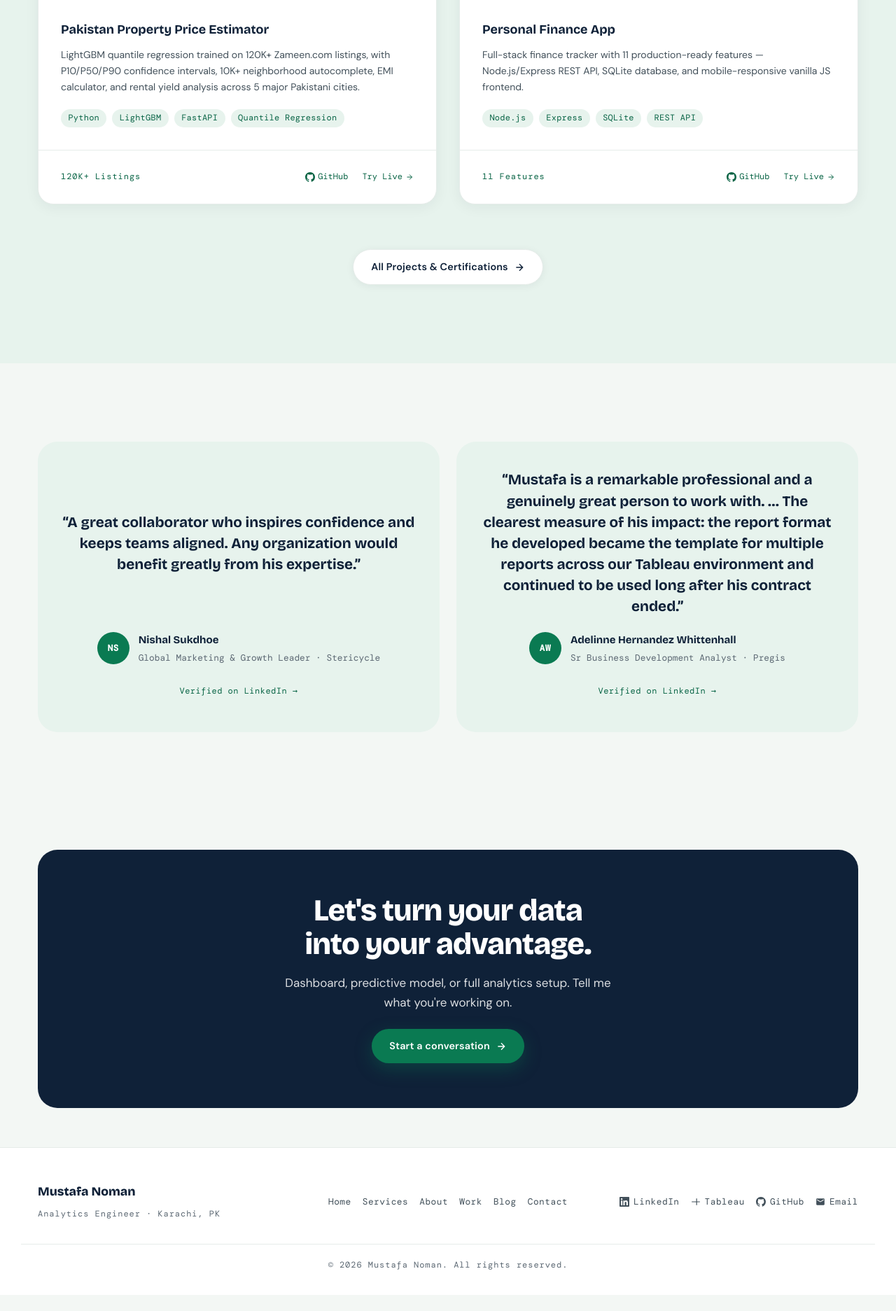
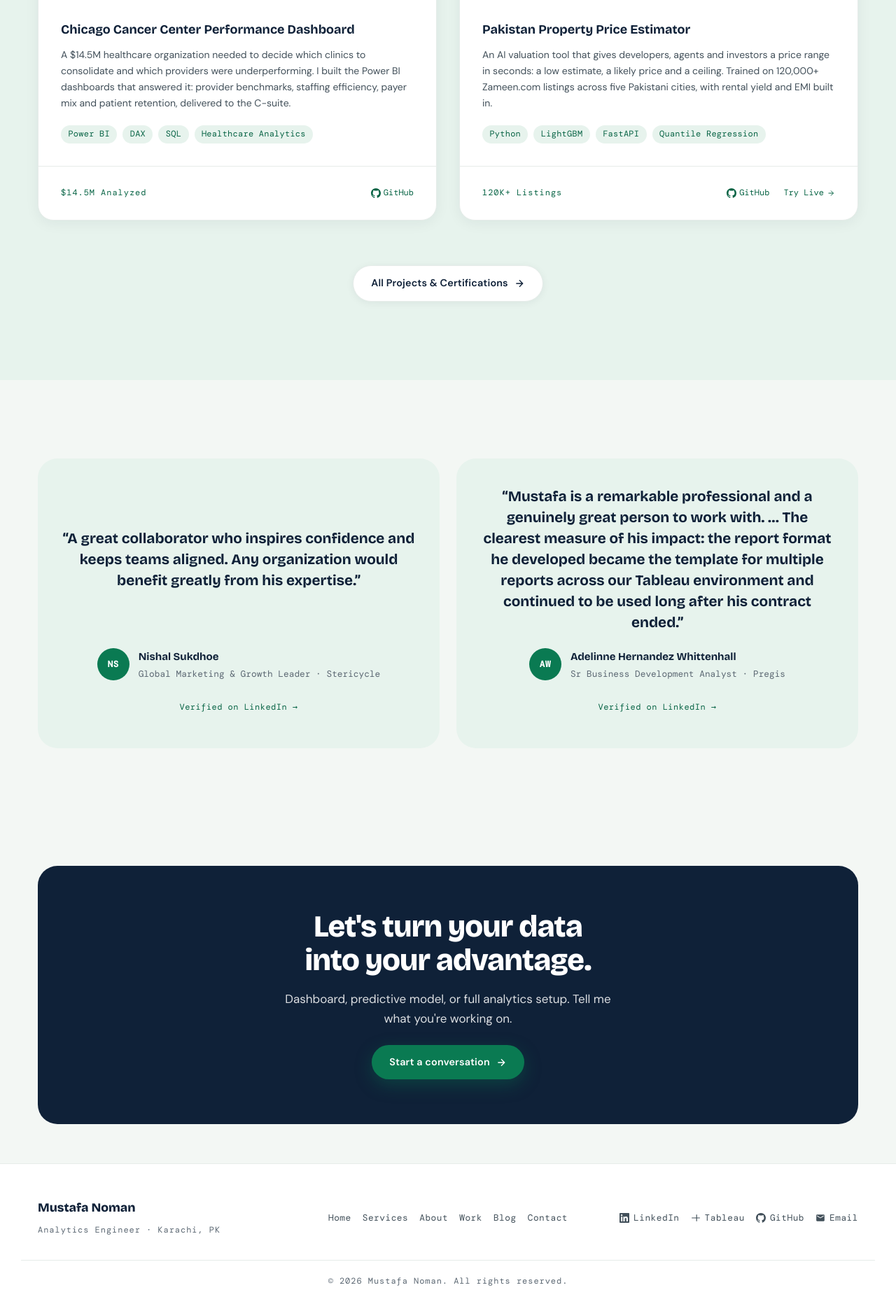
Before and after one commit to mustafanoman128/Website, a Flask app: page / in a window 1280 px wide. Shown: the part 2400-4273 px from the top of the page at 70% size. Before the commit the page ends 4214 px from the top, so only its background shows below. Run offline with Flask 3, Linux system fonts and the light colour scheme; some libraries are stand-ins or nearby versions.

Commit message:
Real project screenshots, home leads with CCC, contact asks what you need
- Replace the AI-generated Property Estimator and Finance App images with
  framed screenshots of the real apps (~120 KB JPEGs instead of ~2 MB PNGs).
  The Cancer Center image stays until a Power BI screenshot exists.
- Home "Selected Work" now shows the Cancer Center and the Property
  Estimator with outcome-first copy; the Finance App stays on /projects.
- Contact: "Inquiry Type" becomes "What do you need?" with options that
  match the four services (INQUIRY_LABELS keys dashboards/etl/ai/web/unsure),
  plus a short "What happens next" list. New test for a known key.
- CLAUDE.md documents the new inquiry keys and the screenshot recipe.

Co-Authored-By: Claude Opus 5.5 <noreply@anthropic.com>

```diff
--- a/app.py
+++ b/app.py
@@ -89,9 +89,11 @@ def nl2br_filter(value):
 
 # Maps contact-form inquiry_type field values to human-readable labels used in the notification email.
 INQUIRY_LABELS = {
-    "freelance": "Freelance / Consulting",
-    "collab": "Collaboration",
-    "general": "General",
+    "dashboards": "Dashboards & reporting",
+    "etl": "Data pipelines (ETL)",
+    "ai": "AI / predictive model",
+    "web": "Web app or internal tool",
+    "unsure": "Not sure yet",
 }
 
 # One plain address: rejects "a@b", comma/semicolon lists, spaces and angle brackets.
--- a/templates/home.html
+++ b/templates/home.html
@@ -156,11 +156,31 @@
       <!-- Project 1 -->
       <article class="project-card reveal">
         <div class="project-card__img">
-          <img src="{{ url_for('static', filename='img/project-bhp.png') }}" alt="Pakistan Property Price Estimator" width="1536" height="1024" loading="lazy" />
+          <img src="{{ url_for('static', filename='img/project-cancer-center.png') }}" alt="Chicago Cancer Center Performance Dashboard" width="1536" height="1024" loading="lazy" />
+        </div>
+        <div class="project-card__body">
+          <h3>Chicago Cancer Center Performance Dashboard</h3>
+          <p>A $14.5M healthcare organization needed to decide which clinics to consolidate and which providers were underperforming. I built the Power BI dashboards that answered it: provider benchmarks, staffing efficiency, payer mix and patient retention, delivered to the C-suite.</p>
+          <div class="project-card__tags">
+            <span>Power BI</span><span>DAX</span><span>SQL</span><span>Healthcare Analytics</span>
+          </div>
+        </div>
+        <div class="project-card__foot">
+          <span class="project-card__metric mono">$14.5M Analyzed</span>
+          <div class="project-card__links">
+            <a href="https://github.com/mustafanoman128/ChicagoCancerCenter-CCC-" target="_blank" rel="noopener noreferrer" class="project-card__link mono"><svg width="14" height="14" fill="currentColor" viewBox="0 0 16 16" aria-hidden="true"><path d="M8 0C3.58 0 0 3.58 0 8c0 3.54 2.29 6.53 5.47 7.59.4.07.55-.17.55-.38 0-.19-.01-.82-.01-1.49-2.01.37-2.53-.49-2.69-.94-.09-.23-.48-.94-.82-1.13-.28-.15-.68-.52-.01-.53.63-.01 1.08.58 1.23.82.72 1.21 1.87.87 2.33.66.07-.52.28-.87.51-1.07-1.78-.2-3.64-.89-3.64-3.95 0-.87.31-1.59.82-2.15-.08-.2-.36-1.02.08-2.12 0 0 .67-.21 2.2.82.64-.18 1.32-.27 2-.27s1.36.09 2 .27c1.53-1.04 2.2-.82 2.2-.82.44 1.1.16 1.92.08 2.12.51.56.82 1.27.82 2.15 0 3.07-1.87 3.75-3.65 3.95.29.25.54.73.54 1.48 0 1.07-.01 1.93-.01 2.2 0 .21.15.46.55.38A8.01 8.01 0 0 0 16 8c0-4.42-3.58-8-8-8"/></svg>GitHub</a>
+          </div>
+        </div>
+      </article>
+
+      <!-- Project 2 -->
+      <article class="project-card reveal">
+        <div class="project-card__img">
+          <img src="{{ url_for('static', filename='img/project-property.jpg') }}" alt="Pakistan Property Price Estimator showing a PKR 1.51 Crore estimate, with a 1.04 to 1.81 Crore range, for a 10-marla house in Bahria Town, Lahore" width="1440" height="1080" loading="lazy" />
         </div>
         <div class="project-card__body">
           <h3>Pakistan Property Price Estimator</h3>
-          <p>LightGBM quantile regression trained on 120K+ Zameen.com listings, with P10/P50/P90 confidence intervals, 10K+ neighborhood autocomplete, EMI calculator, and rental yield analysis across 5 major Pakistani cities.</p>
+          <p>An AI valuation tool that gives developers, agents and investors a price range in seconds: a low estimate, a likely price and a ceiling. Trained on 120,000+ Zameen.com listings across five Pakistani cities, with rental yield and EMI built in.</p>
           <div class="project-card__tags">
             <span>Python</span><span>LightGBM</span><span>FastAPI</span><span>Quantile Regression</span>
           </div>
@@ -175,30 +195,6 @@
           </div>
         </div>
       </article>
-
-      <!-- Project 2 -->
-      <article class="project-card reveal">
-        <div class="project-card__img">
-          <img src="{{ url_for('static', filename='img/project-finance.png') }}" alt="Personal Finance App" width="1536" height="1024" loading="lazy" />
-        </div>
-        <div class="project-card__body">
-          <h3>Personal Finance App</h3>
-          <p>Full-stack finance tracker with 11 production-ready features — Node.js/Express REST API, SQLite database, and mobile-responsive vanilla JS frontend.</p>
-          <div class="project-card__tags">
-            <span>Node.js</span><span>Express</span><span>SQLite</span><span>REST API</span>
-          </div>
-        </div>
-        <div class="project-card__foot">
-          <span class="project-card__metric mono">11 Features</span>
-          <div class="project-card__links">
-            <a href="https://github.com/mustafanoman128/personal-finance" target="_blank" rel="noopener noreferrer" class="project-card__link mono"><svg width="14" height="14" fill="currentColor" viewBox="0 0 16 16" aria-hidden="true"><path d="M8 0C3.58 0 0 3.58 0 8c0 3.54 2.29 6.53 5.47 7.59.4.07.55-.17.55-.38 0-.19-.01-.82-.01-1.49-2.01.37-2.53-.49-2.69-.94-.09-.23-.48-.94-.82-1.13-.28-.15-.68-.52-.01-.53.63-.01 1.08.58 1.23.82.72 1.21 1.87.87 2.33.66.07-.52.28-.87.51-1.07-1.78-.2-3.64-.89-3.64-3.95 0-.87.31-1.59.82-2.15-.08-.2-.36-1.02.08-2.12 0 0 .67-.21 2.2.82.64-.18 1.32-.27 2-.27s1.36.09 2 .27c1.53-1.04 2.2-.82 2.2-.82.44 1.1.16 1.92.08 2.12.51.56.82 1.27.82 2.15 0 3.07-1.87 3.75-3.65 3.95.29.25.54.73.54 1.48 0 1.07-.01 1.93-.01 2.2 0 .21.15.46.55.38A8.01 8.01 0 0 0 16 8c0-4.42-3.58-8-8-8"/></svg>GitHub</a>
-            <a href="https://mustafanoman128.github.io/personal-finance/demo.html" target="_blank" rel="noopener noreferrer" class="project-card__link mono">Try Live
-              <svg width="12" height="12" fill="none" stroke="currentColor" stroke-width="2" viewBox="0 0 24 24" aria-hidden="true"><path d="M5 12h14M12 5l7 7-7 7"/></svg>
-            </a>
-          </div>
-        </div>
-      </article>
-
 
     </div>
 
--- a/templates/projects.html
+++ b/templates/projects.html
@@ -70,7 +70,7 @@
     <div class="proj-detail proj-detail--reverse reveal">
       <div class="proj-detail__media">
         <div class="proj-detail__img-wrap">
-          <img src="{{ url_for('static', filename='img/project-bhp.png') }}" alt="Pakistan Property Price Estimator" width="1536" height="1024" loading="lazy" />
+          <img src="{{ url_for('static', filename='img/project-property.jpg') }}" alt="Pakistan Property Price Estimator showing a PKR 1.51 Crore estimate, with a 1.04 to 1.81 Crore range, for a 10-marla house in Bahria Town, Lahore" width="1440" height="1080" loading="lazy" />
           <div class="proj-detail__num mono">02</div>
         </div>
         <div class="proj-detail__links">
@@ -126,7 +126,7 @@
     <div class="proj-detail reveal">
       <div class="proj-detail__media">
         <div class="proj-detail__img-wrap">
-          <img src="{{ url_for('static', filename='img/project-finance.png') }}" alt="Personal Finance App" width="1536" height="1024" loading="lazy" />
+          <img src="{{ url_for('static', filename='img/project-finance.jpg') }}" alt="Personal Finance App dashboard showing this month's income, spending and balance, budget progress bars and recent transactions" width="1440" height="1080" loading="lazy" />
           <div class="proj-detail__num mono">03</div>
         </div>
         <div class="proj-detail__links">
```
Also changed, not shown: CLAUDE.md (+3 -1 lines), templates/contact.html (+13 -4 lines), tests/test_security.py (+6 -0 lines), static/img/project-bhp.png (deleted), static/img/project-finance.jpg (added), static/img/project-finance.png (deleted), static/img/project-property.jpg (added).
